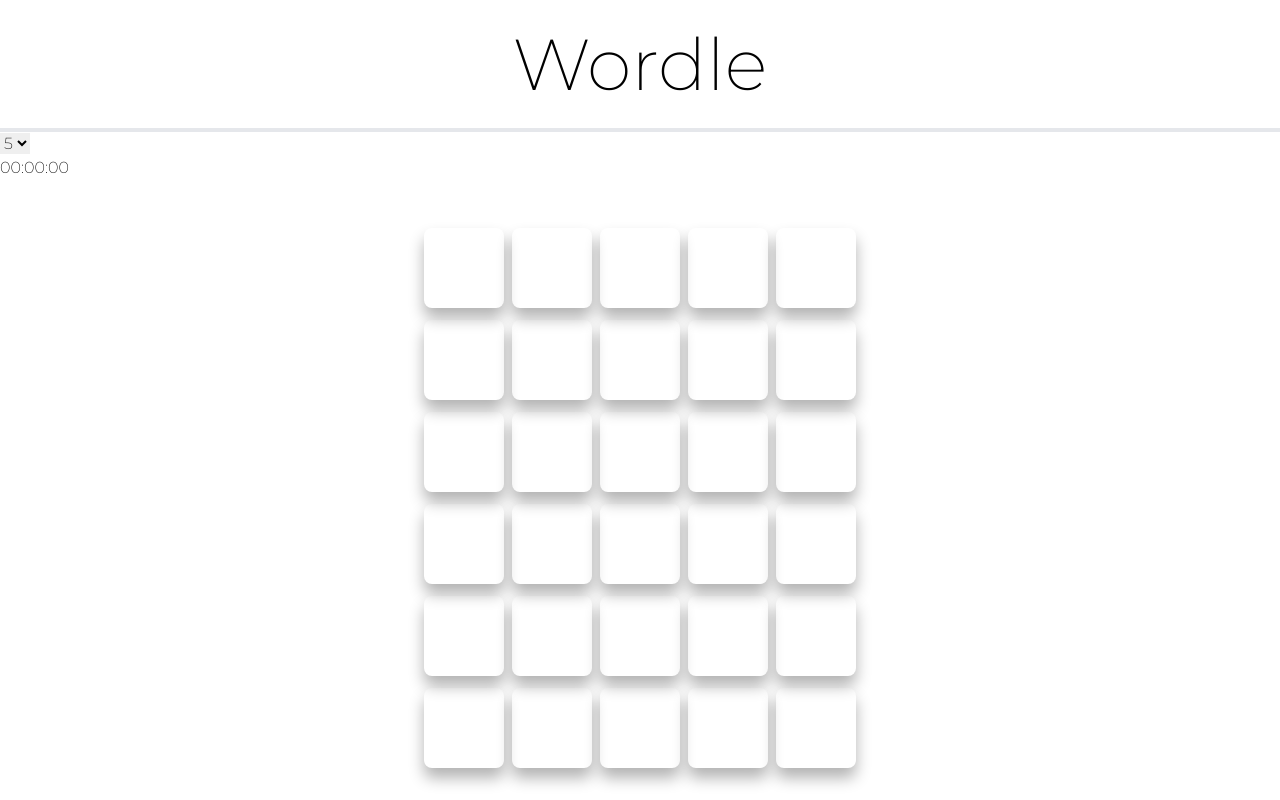
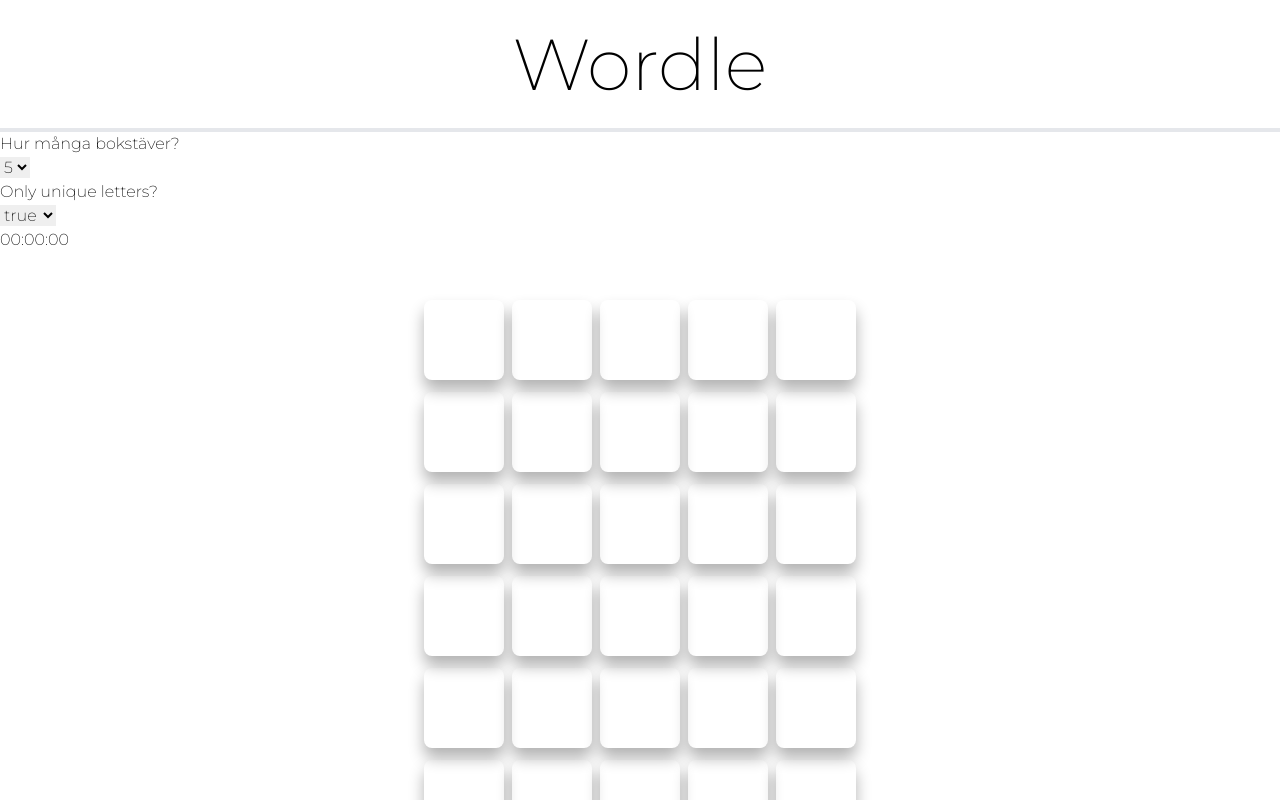
Before and after one commit to Rasmus3liasson/Wordle, a React (Create React App) app in the folder wordle-game/: page / in a window 1280 px wide. Shown: the top 800 px of the page. Built offline with nearby package versions, Linux system fonts and the light colour scheme.

Commit message:
select for unique letters

```diff
--- a/wordle-game/src/App.js
+++ b/wordle-game/src/App.js
@@ -9,9 +9,11 @@
 import FailedResult from "./component/FailedResult.tsx";
 import { words } from "./words/words.js";
 import ChooseLength from "./component/ChooseLength.tsx";
+import UniqueLetters from "./component/UniqueLetters.tsx";
 
 function App() {
   const [selectValue, setSelectValue] = useState("5");
+  const [uniqueLetters, setUniqueLetters] = useState(true);
   const [letterGuess, setLetterGuess] = useState("");
   const [letterGuess2, setLetterGuess2] = useState("");
   const [letterGuess3, setLetterGuess3] = useState("");
@@ -24,7 +26,7 @@
 
   //useMemo to not make randomword change everytime
   let randomWord = useMemo(
-    () => generateRandomWord(words.split(" "), selectValue),
+    () => generateRandomWord(words.split(" "), selectValue, uniqueLetters),
     []
   );
 
@@ -32,8 +34,7 @@
 
   let valueColor;
   let arrToString;
-  console.log(randomWord);
-  console.log(selectValue);
+
   function convertToString(word, index) {
     if (word.length === boardStart.length) {
       arrToString = word.toString().replace(/,/g, "");
@@ -71,6 +72,12 @@
         <ChooseLength
           selectValue={selectValue}
           setSelectValue={setSelectValue}
+        />
+      </div>
+      <div>
+        <UniqueLetters
+          uniqueLetters={uniqueLetters}
+          setUniqueLetters={setUniqueLetters}
         />
       </div>
 
--- a/wordle-game/src/component/ChooseLength.tsx
+++ b/wordle-game/src/component/ChooseLength.tsx
@@ -6,10 +6,13 @@
   }
 
   return (
-    <select value={props.selectValue} onChange={newSelectValue}>
-      <option value="5">5</option>
-      <option value="6">6</option>
-      <option value="7">7</option>
-    </select>
+    <div>
+      <h4>Hur många bokstäver?</h4>
+      <select value={props.selectValue} onChange={newSelectValue}>
+        <option value="5">5</option>
+        <option value="6">6</option>
+        <option value="7">7</option>
+      </select>
+    </div>
   );
 }
--- /dev/null
+++ b/wordle-game/src/component/UniqueLetters.tsx
@@ -0,0 +1,17 @@
+import React from "react";
+
+export default function UniqueLetters(props) {
+  function uniqueLetters(event) {
+    props.setUniqueLetters(event.target.value);
+  }
+
+  return (
+    <div>
+      <h4>Only unique letters?</h4>
+      <select value={props.uniqueLetters} onChange={uniqueLetters}>
+        <option value="true">true</option>
+        <option value="false">false</option>
+      </select>
+    </div>
+  );
+}
```
